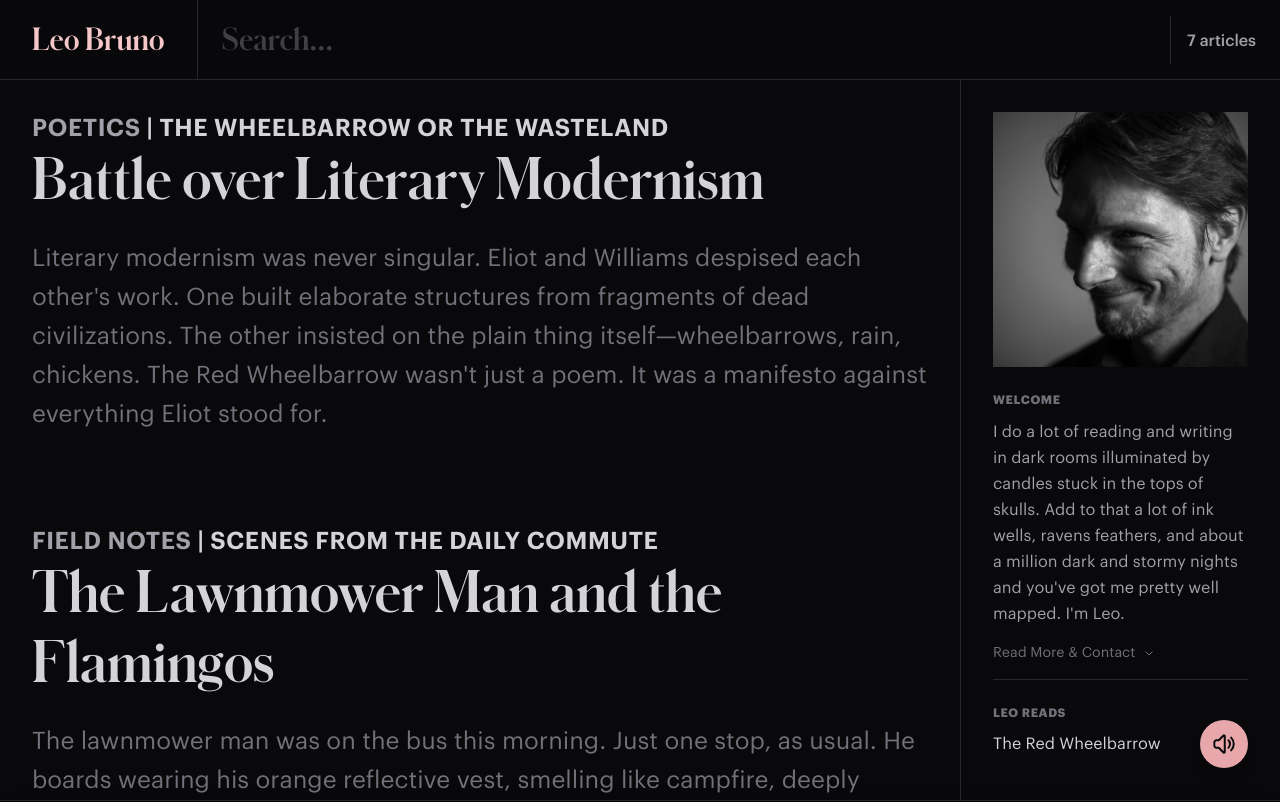
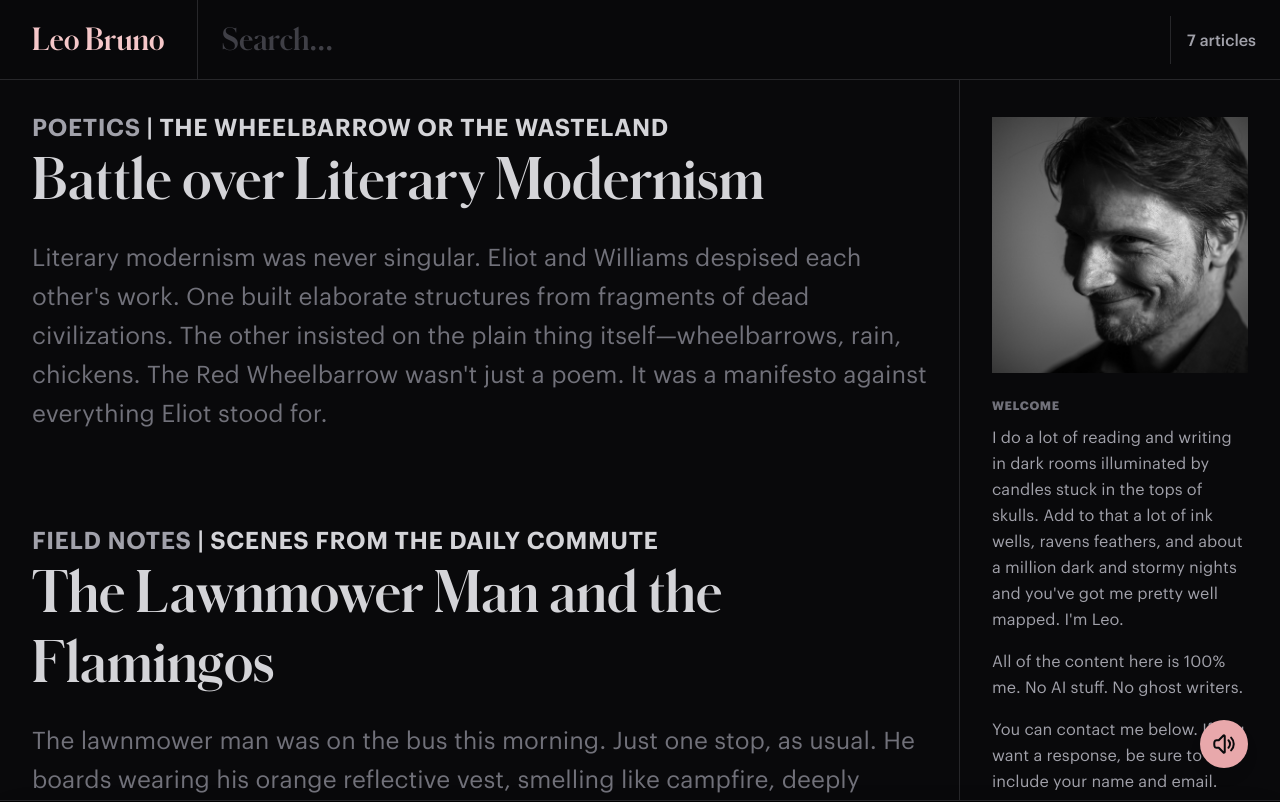
Before and after one commit to joedeluca/leobruno, a Next.js app: page / in a window 1280 px wide. Shown: the top 802 px of the page. Built offline with nearby package versions, Linux system fonts and the light colour scheme.

Commit message:
fixed gaps

```diff
--- a/app/page.tsx
+++ b/app/page.tsx
@@ -203,15 +203,13 @@ export default function Home() {
       ) : (
         <div className="flex flex-col lg:flex-row h-full">
           {/* Main Content - 75% on desktop */}
-          <div className="lg:w-3/4 w-full px-8 pb-12 pt-[.8rem]">
+          <div className="lg:w-3/4 w-full px-8 pb-12 pt-[.8rem] lg:pr-8 lg:border-r lg:border-zinc-800">
             <PostList posts={filteredPosts} searchQuery={searchQuery} />
           </div>
 
-          {/* Sidebar - 25% on desktop (reduced by 30%) */}
-          <div className="lg:w-1/4 w-full lg:border-l lg:border-zinc-800 px-8 pb-12">
-            <div className="lg:sticky lg:top-[7rem]">
-              <Sidebar />
-            </div>
+          {/* Sidebar - 25% on desktop */}
+          <div className="lg:w-1/4 w-full px-8 pb-12 pt-[.8rem] lg:pl-8 mt-8 lg:mt-0">
+            <Sidebar />
           </div>
         </div>
       )}
--- a/components/Sidebar.tsx
+++ b/components/Sidebar.tsx
@@ -2,8 +2,7 @@
 
 import Image from "next/image"
 import Link from "next/link"
-import { useState, useRef, useEffect } from "react"
-import gsap from "gsap"
+import { useState } from "react"
 
 const photos = ["/joedeluca0.jpg", "/joedeluca1.jpg"]
 
@@ -15,14 +14,12 @@ const getRandomPhoto = () => {
 export default function Sidebar() {
   // Use lazy initialization to pick photo once on mount
   const [currentPhoto] = useState(getRandomPhoto)
-  const [showContact, setShowContact] = useState(false)
   const [message, setMessage] = useState("")
   const [isSending, setIsSending] = useState(false)
   const [sendStatus, setSendStatus] = useState<"idle" | "success" | "error">(
     "idle"
   )
   const [errorMessage, setErrorMessage] = useState("")
-  const contactSectionRef = useRef<HTMLDivElement>(null)
 
   const MAX_CHARS = 10000 // Ridiculously high but safe
   const wordCount = message
@@ -30,25 +27,6 @@ export default function Sidebar() {
     .split(/\s+/)
     .filter((word) => word.length > 0).length
   const charCount = message.length
-
-  // GSAP animation for contact section
-  useEffect(() => {
-    if (!contactSectionRef.current) return
-
-    if (showContact) {
-      gsap.to(contactSectionRef.current, {
-        opacity: 1,
-        duration: 0.4,
-        ease: "power2.out",
-      })
-    } else {
-      gsap.to(contactSectionRef.current, {
-        opacity: 0,
-        duration: 0.3,
-        ease: "power2.in",
-      })
-    }
-  }, [showContact])
 
   const handleMessageChange = (e: React.ChangeEvent<HTMLTextAreaElement>) => {
     setMessage(e.target.value.slice(0, MAX_CHARS))
@@ -99,7 +77,7 @@ export default function Sidebar() {
   return (
     <aside className="space-y-8">
       <div>
-        <div className="mb-6">
+        <div className="my-6">
           <Image
             src={currentPhoto}
             alt="Leo Bruno"
@@ -123,33 +101,12 @@ export default function Sidebar() {
           pretty well mapped. I'm Leo.
         </p>
 
-        <button
-          onClick={() => setShowContact(!showContact)}
-          className="text-zinc-500 hover:text-zinc-300 transition-colors text-sm mb-4 flex items-center gap-2"
-          style={{ fontFamily: '"Graphik", system-ui, sans-serif' }}
-        >
-          {showContact ? "Hide" : "Read More & Contact"}
-          <svg
-            className={`w-3 h-3 transition-transform ${
-              showContact ? "rotate-180" : ""
-            }`}
-            fill="none"
-            stroke="currentColor"
-            strokeWidth="2"
-            viewBox="0 0 24 24"
-          >
-            <path d="M19 9l-7 7-7-7" />
-          </svg>
-        </button>
-
-        {showContact && (
-          <div ref={contactSectionRef} style={{ opacity: 0 }}>
         <p className="text-zinc-400 text-base leading-relaxed mb-4">
           All of the content here is 100% me. No AI stuff. No ghost writers.
         </p>
         <p className="text-zinc-400 text-base leading-relaxed mb-4">
-              You can contact me below. If you want a response, be sure to
-              include your name and email.
+          You can contact me below. If you want a response, be sure to include
+          your name and email.
         </p>
 
         <div className="space-y-3">
@@ -214,10 +171,8 @@ export default function Sidebar() {
             </button>
           </div>
         </div>
-          </div>
-        )}
 
-        <div className="border-t border-zinc-800 pt-6">
+        <div className="border-t border-zinc-800 pt-6 mt-6">
           <h3
             className="text-xs uppercase tracking-wider text-zinc-500 mb-3"
             style={{ fontFamily: '"Graphik", system-ui, sans-serif' }}
```
Lines whose indentation alone changed are shown as unchanged.
